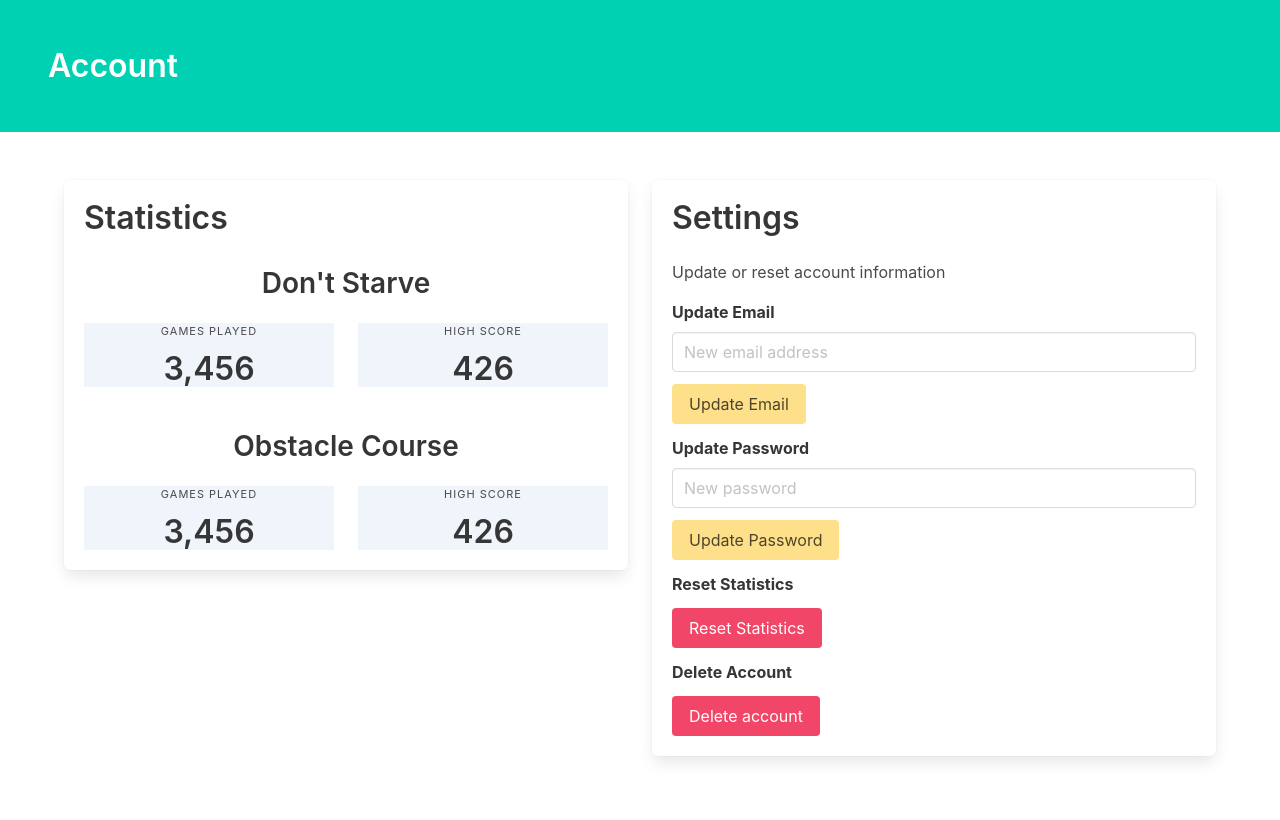
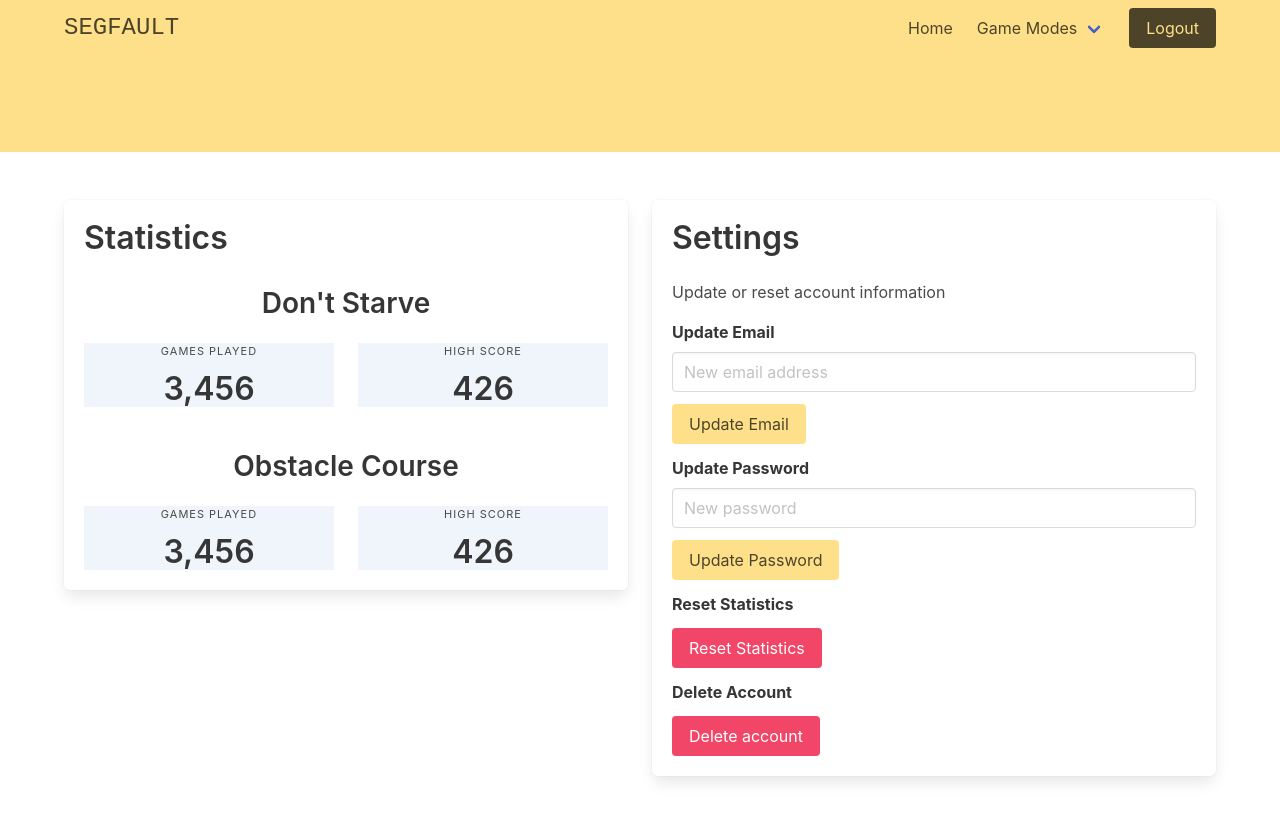
Before and after one commit to jdmar3-comp426/a99-segfault, a website: page account/account.html in a window 1280 px wide. Drawn offline with nearby package versions, Linux system fonts and the light colour scheme.

Commit message:
Allow user to return from account page and display username

```diff
--- a/account/account.html
+++ b/account/account.html
@@ -4,18 +4,57 @@
     <meta charset="UTF-8">
     <meta name="viewport" content="width=device-width, initial-scale=1.0">
     <title>Account Page</title>
-    <script type="text/javascript" src="snake.js"></script>
+    <script type="text/javascript" src="account.js"></script>
     <link rel="stylesheet" href="./../node_modules/bulma/css/bulma.css">
     <link href="./account.css" rel="stylesheet">
 </head>
 <body>
-    <section class="hero is-primary">
+    <section class="hero is-warning">
+        <div class="hero-head">
+            <nav class="navbar">
+                <div class="container">
+                    <div id="navMenu" class="navbar-brand">
+                        <p class="navbar-item is-size-4 is-family-monospace">
+                            SEGFAULT
+                        </p>
+                    </div>
+
+                    <div class="navbar-menu">
+                        <div class="navbar-end">
+                            <a class="navbar-item" href="./../index.html">
+                                Home
+                            </a>
+                            <div class="navbar-item has-dropdown is-hoverable">
+                                <a class="navbar-link">
+                                    Game Modes
+                                </a>
+                                <div class="navbar-dropdown">
+                                    <a class="navbar-item" onclick="setDontStarve()">
+                                        Don't Starve
+                                    </a>
+                                    <a class="navbar-item" onclick="setObstacleCourse()">
+                                        Obstacle Course
+                                    </a>
+                                </div>
+                            </div>
+                            <div class="navbar-item">
+                                <div class="buttons">
+                                    <a class="button is-warning is-inverted">Logout</a>
+                                </div>
+                            </div>
+                        </div>
+                    </div>
+                </div>
+            </nav>
+            <div class="container has-text-centered">
+                <p class="title is-1" id="username">
+                </p>
+            </div>
+        </div>
+
         <div class="hero-body">
-          <p class="title">
-            Account
-          </p>
         </div>
-      </section>
+    </section>
       <section class="section has-background-white">
             <div class="container">
                 <div class="content">
--- a/account/account.js
+++ b/account/account.js
@@ -1 +1,5 @@
 // add event listeners for account form data
+
+window.addEventListener("load", function(event) {
+    document.getElementById("username").innerHTML = localStorage.getItem("username");
+});
```
